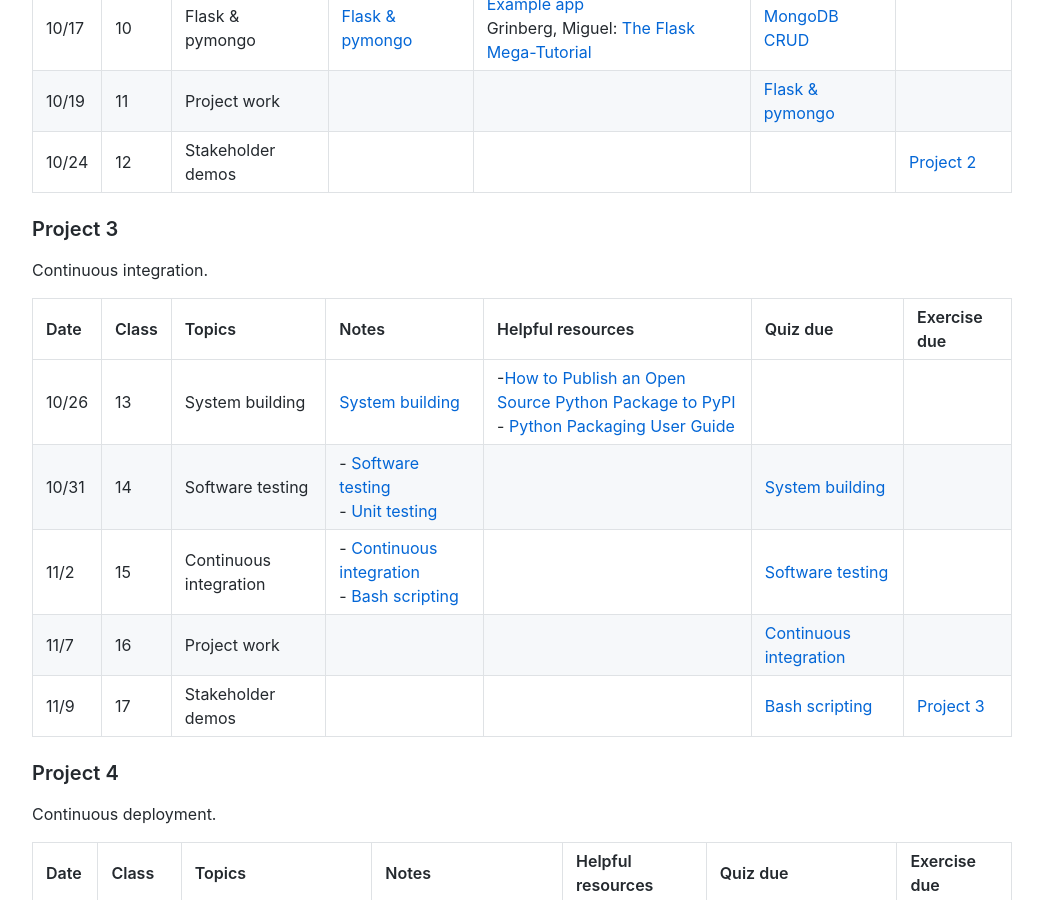
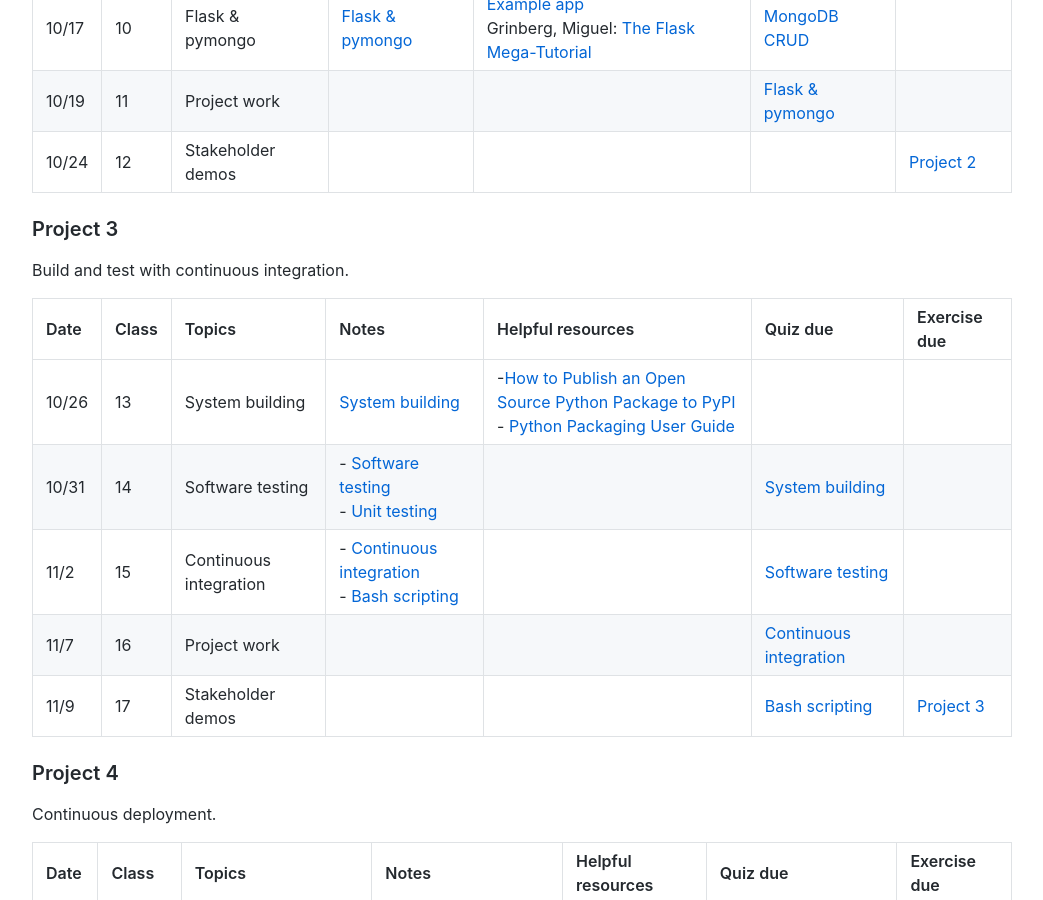
Before and after one commit to nyu-software-engineering/course-materials, a Jekyll site: the page built from content/schedule.md, in a window 1280 px wide and 900 px high, scrolled down 1709 px. Shown: the whole window, without its empty margins (118-1161 px from the left). Built offline with Jekyll 4.4.1, drawn with Linux system fonts in a browser that asks for light colours; comment, search, counter and statistics services are not loaded.

Commit message:
build and test

```diff
--- a/content/schedule.md
+++ b/content/schedule.md
@@ -48,7 +48,7 @@ Build a mobile web application.
 
 ### Project 3
 
-Continuous integration.
+Build and test with continuous integration.
 
 | Date  | Class | Topics                 | Notes                                                                                                      | Helpful resources                                                                                                                                                                           | Quiz due                                                      | Exercise due                                         |
 | :---- | :---- | :--------------------- | :--------------------------------------------------------------------------------------------------------- | :------------------------------------------------------------------------------------------------------------------------------------------------------------------------------------------ | :------------------------------------------------------------ | :--------------------------------------------------- |
```
